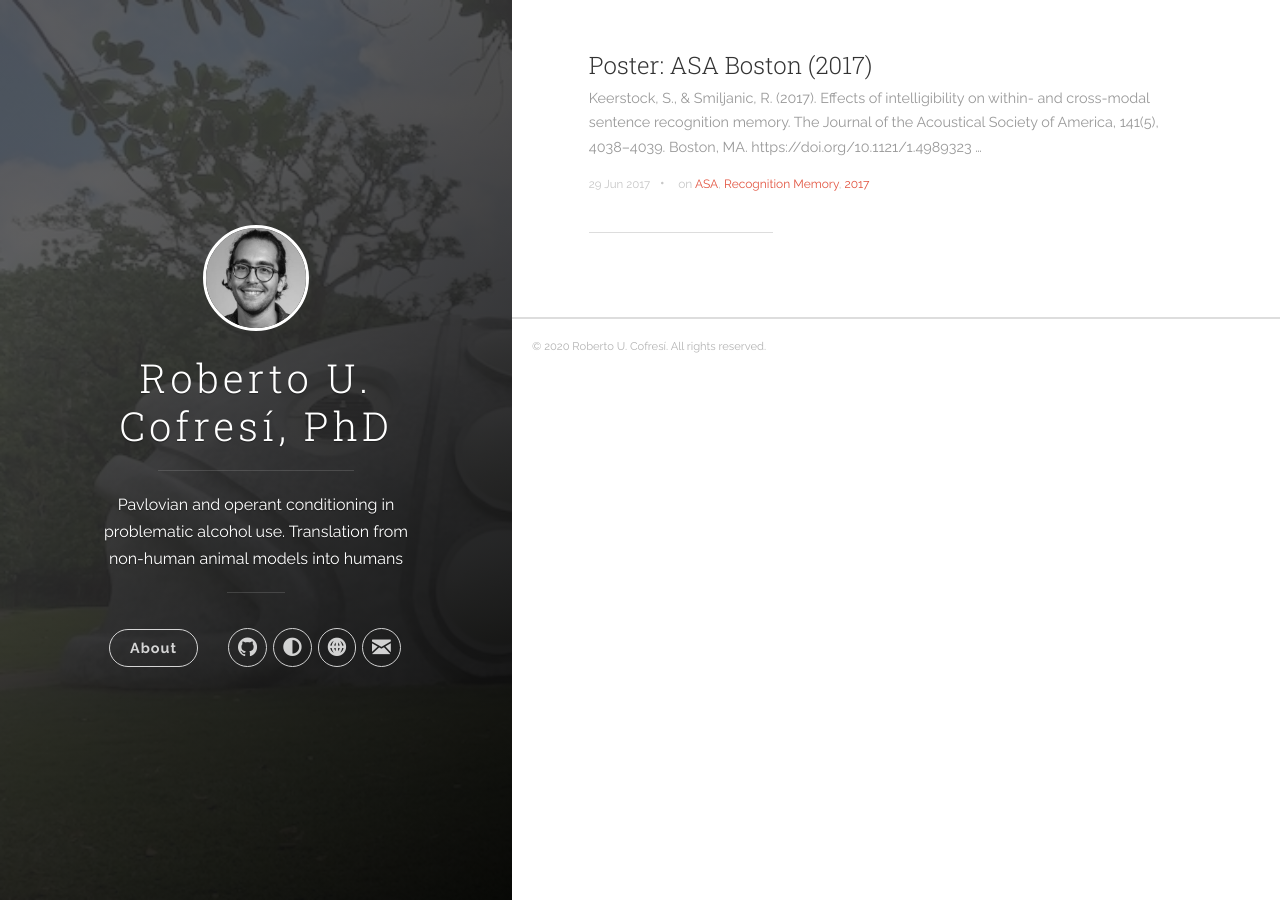
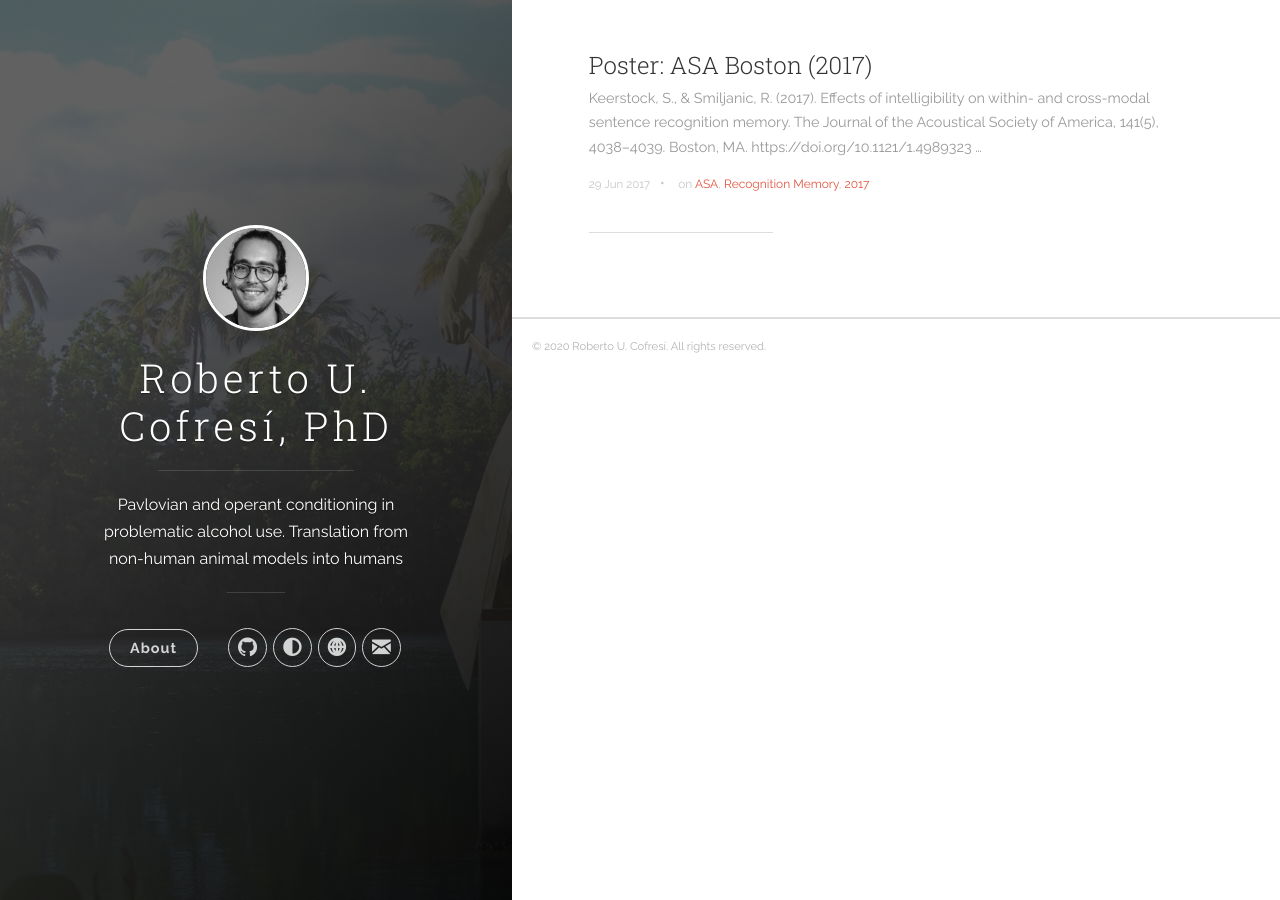
Before and after one commit to rcofresi/rcofresi.github.io, a Jekyll site: the page built from index.html, in a window 1280 px wide. Built offline with Jekyll 4.4.1, drawn with Linux system fonts in a browser that asks for light colours; the list of posts is cut into pages by our own code.

Commit message:
Update header.html

```diff
--- a/_includes/header.html
+++ b/_includes/header.html
@@ -3,7 +3,7 @@
   <i class="icon icon-x-circle btn-mobile-close__icon hidden"></i>
 </span>
 
-<header class="panel-cover" style="background-image: url({{ site.baseurl }}/images/cover1.jpg)">
+<header class="panel-cover" style="background-image: url({{ site.baseurl }}/images/cover3.jpg)">
   <div class="panel-main">
 
     <div class="panel-main__inner panel-inverted">
@@ -20,7 +20,7 @@
 
           <nav class="cover-navigation cover-navigation--primary">
             <ul class="navigation">
-              <li class="navigation__item"><a href="https://skrstck.github.io/ruc/about/" title="link to {{ site.title }} about" class="blog-button">About</a></li>
+              <li class="navigation__item"><a href="https://rcofresi.github.io/about/" title="link to {{ site.title }} about" class="blog-button">About</a></li>
             </ul>
            </nav>
 
```
